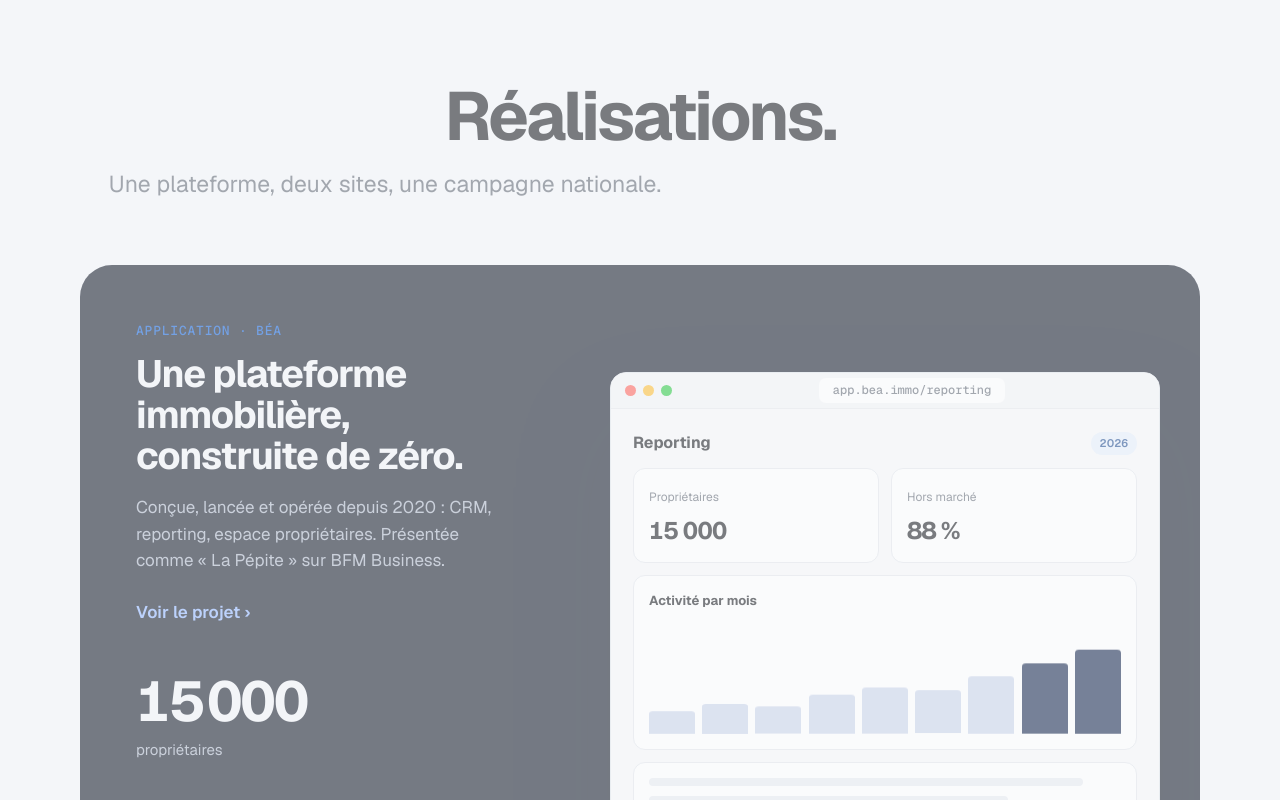
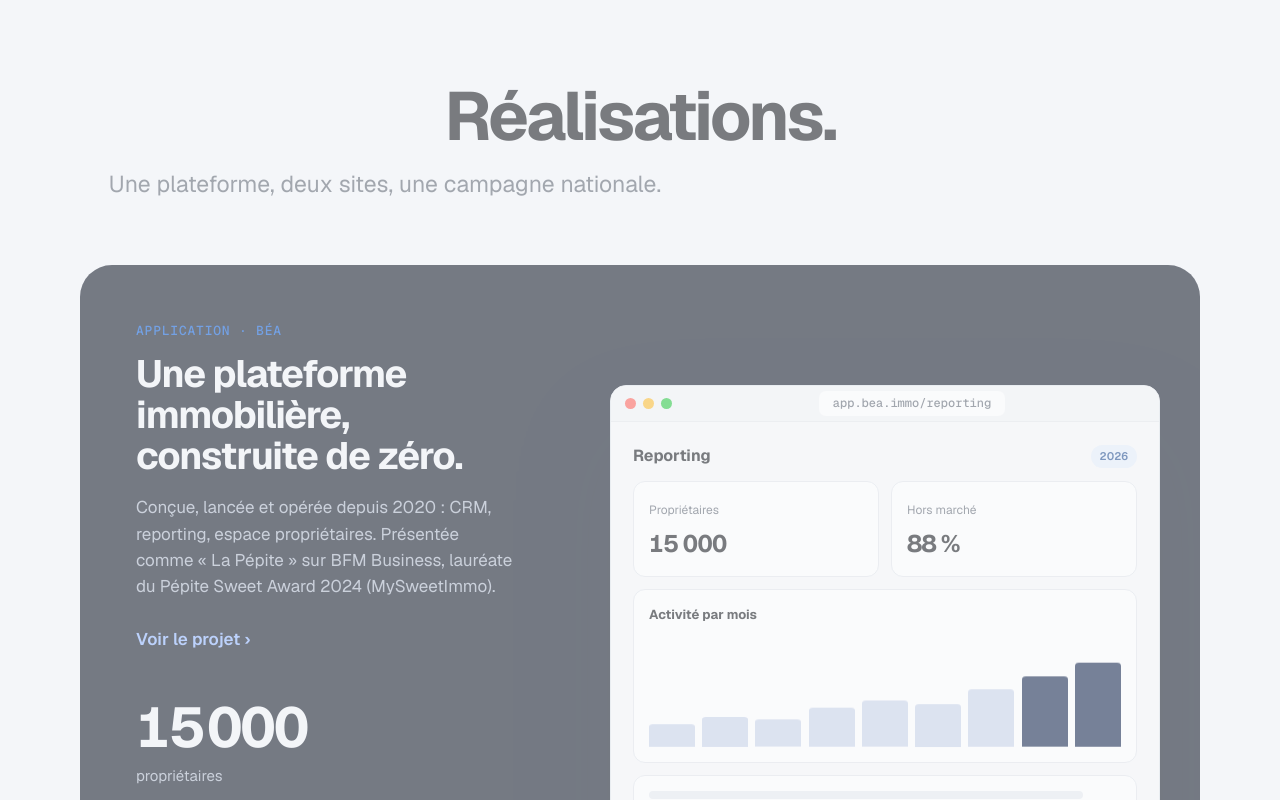
Before and after one commit to fredkopppro-prog/fredkopp-site, a plain HTML site: page index.html in a window 1280 px wide. Shown: the part 1643-2443 px from the top of the page. Drawn offline with nearby package versions, Linux system fonts and the light colour scheme.

Commit message:
Add files via upload

```diff
--- a/index.html
+++ b/index.html
@@ -124,11 +124,11 @@
   <p class="eyebrow center" style="margin-bottom: 28px;">Vu à la télévision et dans la presse</p>
   <div class="marquee-mask">
     <div class="marquee" aria-hidden="true">
-      <span>M6</span><span>France 2</span><span>franceinfo</span><span>BFM Business</span><span>RMC</span><span>Le Figaro</span><span>Le Parisien</span><span>Qui Veut Être Mon Associé</span>
-      <span>M6</span><span>France 2</span><span>franceinfo</span><span>BFM Business</span><span>RMC</span><span>Le Figaro</span><span>Le Parisien</span><span>Qui Veut Être Mon Associé</span>
+      <span>M6</span><span>France 2</span><span>franceinfo</span><span>BFM Business</span><span>RMC</span><span>Le Figaro</span><span>Le Parisien</span><span>Qui Veut Être Mon Associé</span><span>MySweetImmo</span>
+      <span>M6</span><span>France 2</span><span>franceinfo</span><span>BFM Business</span><span>RMC</span><span>Le Figaro</span><span>Le Parisien</span><span>Qui Veut Être Mon Associé</span><span>MySweetImmo</span>
     </div>
   </div>
-  <p class="hp">M6, France 2, franceinfo, BFM Business, RMC, Le Figaro, Le Parisien, Qui Veut Être Mon Associé.</p>
+  <p class="hp">M6, France 2, franceinfo, BFM Business, RMC, Le Figaro, Le Parisien, Qui Veut Être Mon Associé, MySweetImmo.</p>
 </section>
 
 <section class="band band--soft" id="realisations">
@@ -142,7 +142,7 @@
       <div class="case-text">
         <p class="eyebrow">Application · Béa</p>
         <h3 class="h3">Une plateforme immobilière, construite de zéro.</h3>
-        <p class="body">Conçue, lancée et opérée depuis 2020 : CRM, reporting, espace propriétaires. Présentée comme « La Pépite » sur BFM Business.</p>
+        <p class="body">Conçue, lancée et opérée depuis 2020 : CRM, reporting, espace propriétaires. Présentée comme « La Pépite » sur BFM Business, lauréate du Pépite Sweet Award 2024 (MySweetImmo).</p>
           <a class="link-more" href="realisation-bea.html" style="display:inline-block; margin-top:14px; padding-left:0;">Voir le projet</a>
         <div class="stats">
           <div class="stat"><strong class="num" data-count="15000">15 000</strong><span>propriétaires</span></div>
```
Also changed, not shown: realisation-bea.html (+1 -1 lines).
